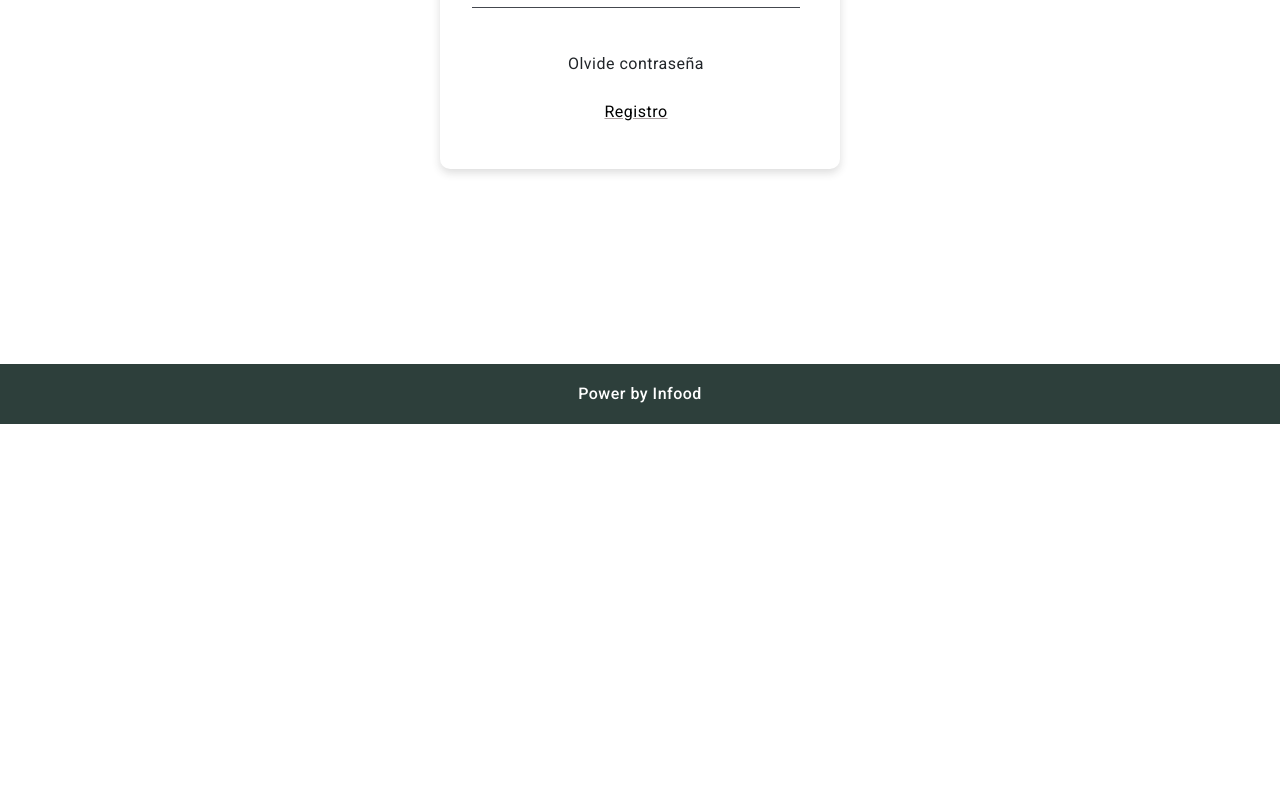
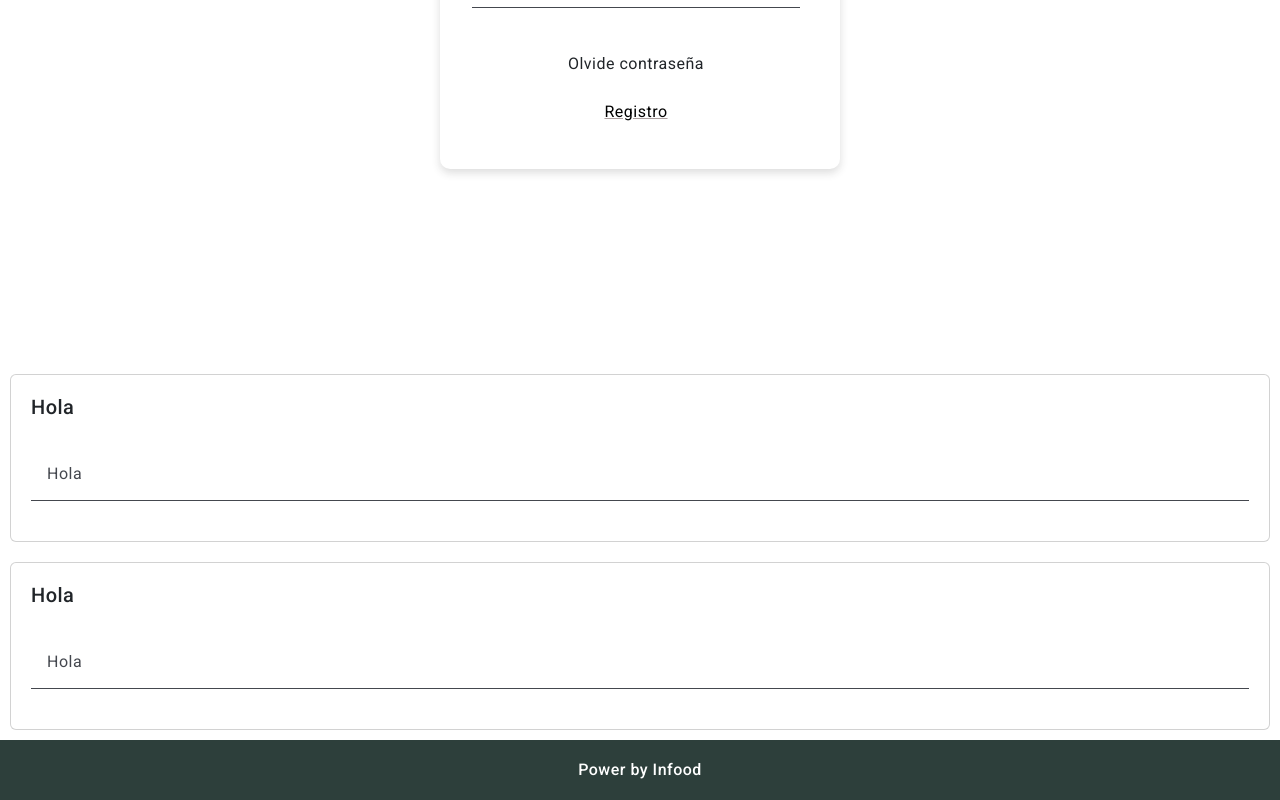
Before and after one commit to software-modular/modular-angular-portal, an Angular app: page /portal/login in a window 1280 px wide. Shown: the part 516-1316 px from the top of the page. Before the commit the page ends 940 px from the top, so only its background shows below. Built offline with nearby package versions, Linux system fonts and the light colour scheme.

Commit message:
Se crea un componente personalizado para input de informacion tipo text

```diff
--- a/src/app/app.module.ts
+++ b/src/app/app.module.ts
@@ -34,6 +34,7 @@ import { HeaderComponent } from './layout/components/header/header.component';
 import { LayoutComponent } from './layout/layout.component';
 import { NavbarComponent } from './components/navbar/navbar.component';
 import { RegisterComponent } from './components/authentication/components/register/register.component';
+import { InputTextComponent } from './core/components/input-text/input-text.component';
 @NgModule({
   declarations: [
     AppComponent,
@@ -43,7 +44,8 @@ import { RegisterComponent } from './components/authentication/components/regist
     BodyComponent,
     HeaderComponent,
     LayoutComponent,
-    RegisterComponent
+    RegisterComponent,
+    InputTextComponent
   ],
   imports: [
     BrowserModule,
--- /dev/null
+++ b/src/app/core/components/input-text/input-text.component.css
@@ -0,0 +1,22 @@
+.input-text-container {
+  padding: 10px;
+  width: 100%;
+}
+
+.card-container {
+  padding: 20px;
+  width: 100%;
+}
+
+.input-text-header-label {
+  font-size: 20px;
+  font-weight: 500;
+}
+
+.input-text-body-element-container {
+  width: 100% !important;
+}
+
+.input-text-body-element {
+  width: 100%;
+}
--- /dev/null
+++ b/src/app/core/components/input-text/input-text.component.html
@@ -0,0 +1,16 @@
+<div class="input-text-container">
+  <div class="card card-container">
+    <div class="input-text-header-container">
+      <div class="input-text-header-label-container">
+        <label class="input-text-header-label">{{label}}</label>
+      </div>
+    </div>
+    <br>
+    <div class="input-text-body-container">
+      <mat-form-field class="input-text-body-element-container">
+        <mat-label>{{label}}</mat-label>
+        <input matInput [placeholder]="placeholder" class="input-text-body-element" (input)="onInputChange($event)">
+      </mat-form-field>
+    </div>
+  </div>
+</div>
--- /dev/null
+++ b/src/app/core/components/input-text/input-text.component.ts
@@ -0,0 +1,48 @@
+import { Component, forwardRef, Input } from '@angular/core';
+import { ControlValueAccessor, NG_VALUE_ACCESSOR } from '@angular/forms';
+
+@Component({
+  selector: 'input-text',
+  templateUrl: './input-text.component.html',
+  styleUrl: './input-text.component.css',
+  providers: [
+    {
+      provide: NG_VALUE_ACCESSOR,
+      useExisting: forwardRef(() => InputTextComponent),
+      multi: true
+    }
+  ]
+})
+export class InputTextComponent implements ControlValueAccessor {
+
+  @Input() label: string = "";
+  @Input() placeholder: string = "";
+
+
+  value: string = '';
+  onChange: any = () => { };
+  onTouched: any = () => { };
+
+  writeValue(value: any): void {
+    this.value = value;
+  }
+
+  registerOnChange(fn: any): void {
+    this.onChange = fn;
+  }
+
+  registerOnTouched(fn: any): void {
+    this.onTouched = fn;
+  }
+
+  setDisabledState?(isDisabled: boolean): void {
+  }
+
+  onInputChange(event: any) {
+    const value = event.target.value;
+    this.value = value;
+    this.onChange(value);
+    this.onTouched();
+  }
+
+}
--- a/src/app/layout/components/body/body.component.html
+++ b/src/app/layout/components/body/body.component.html
@@ -1,4 +1,5 @@
 <div>
   <router-outlet>
   </router-outlet>
+  <input-text [label]="'Hola'"></input-text>
 </div>
```
Also changed, not shown: 1 other file (tests, documents, lock files or other folders).
